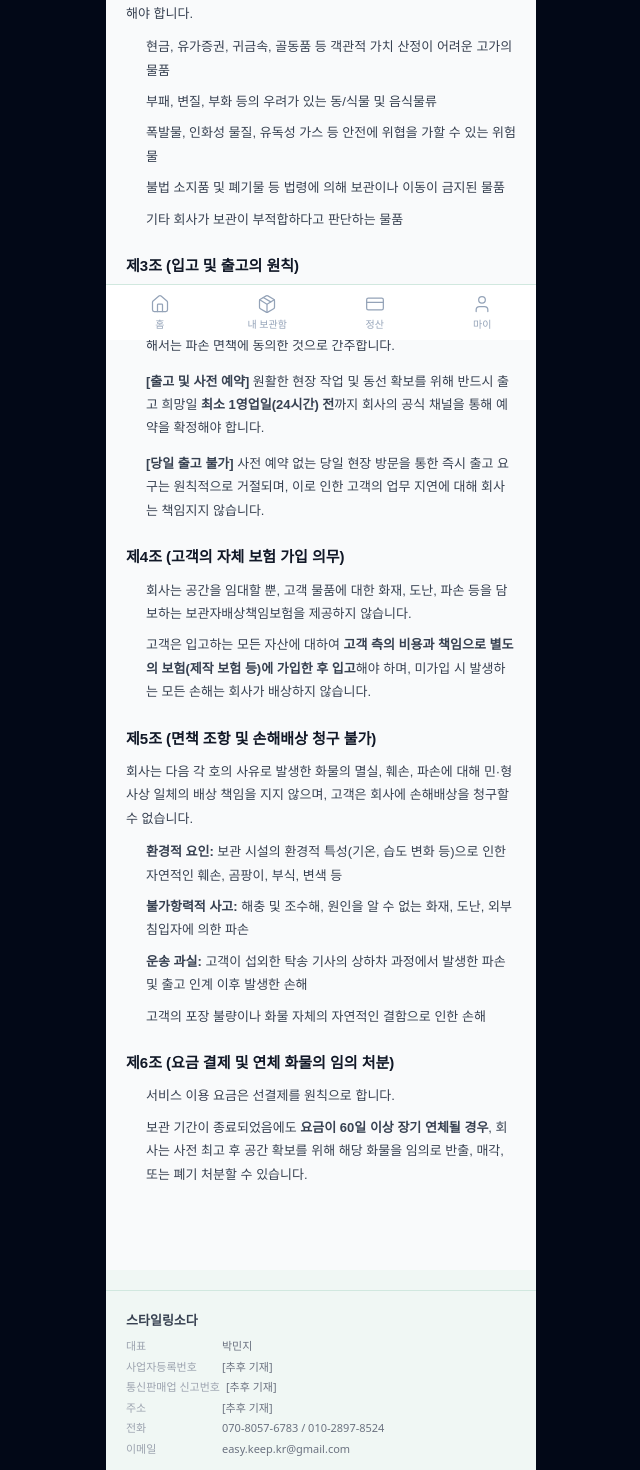
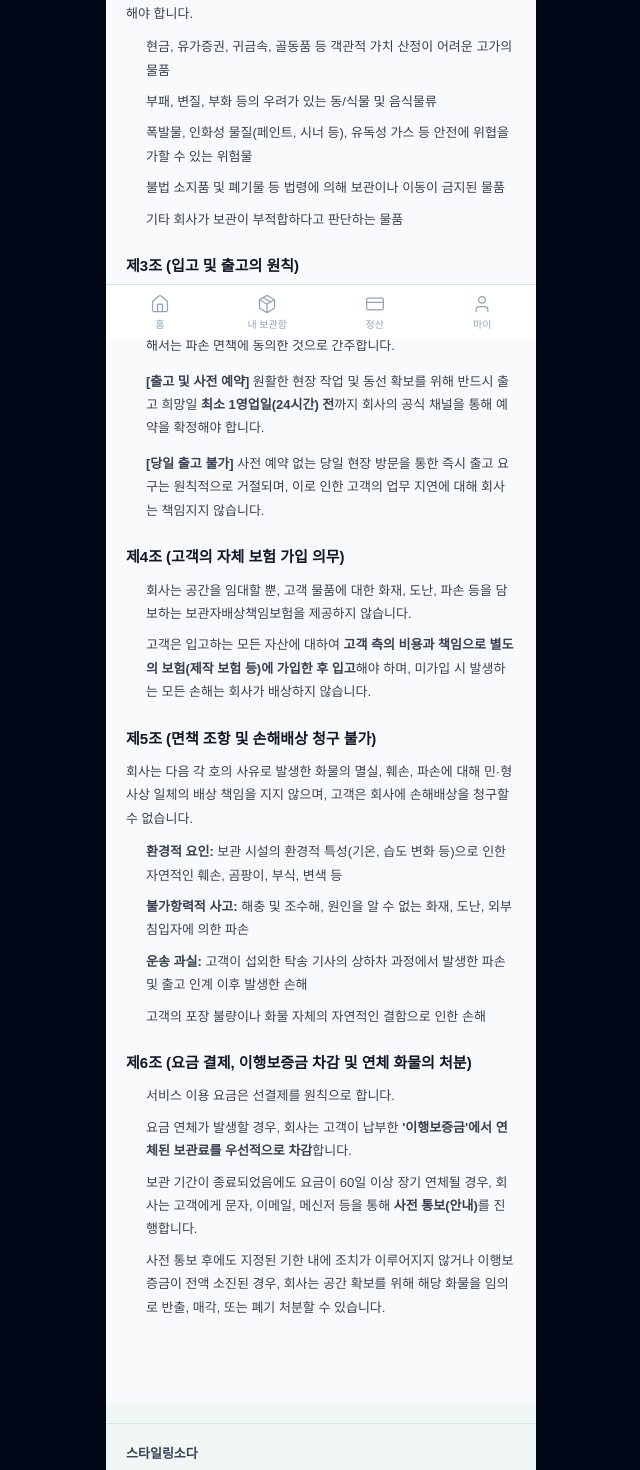
Before and after one commit to sangshin82-crypto/scene-box, a Next.js app: page /terms in a window 1280 px wide. Shown: the part 460-1930 px from the top of the page, without its empty margins (319-959 px from the left). Built offline with nearby package versions, Linux system fonts and the light colour scheme.

Commit message:
feat: 이용약관 제6조 보증금 차감 및 사전 통보 문구 수정 업데이트

```diff
--- a/src/app/(customer)/terms/page.tsx
+++ b/src/app/(customer)/terms/page.tsx
@@ -34,7 +34,7 @@ export default function TermsPage() {
             <ol style={{ paddingLeft: 20, display: "flex", flexDirection: "column", gap: 8 }}>
               <li>현금, 유가증권, 귀금속, 골동품 등 객관적 가치 산정이 어려운 고가의 물품</li>
               <li>부패, 변질, 부화 등의 우려가 있는 동/식물 및 음식물류</li>
-              <li>폭발물, 인화성 물질, 유독성 가스 등 안전에 위협을 가할 수 있는 위험물</li>
+              <li>폭발물, 인화성 물질(페인트, 시너 등), 유독성 가스 등 안전에 위협을 가할 수 있는 위험물</li>
               <li>불법 소지품 및 폐기물 등 법령에 의해 보관이나 이동이 금지된 물품</li>
               <li>기타 회사가 보관이 부적합하다고 판단하는 물품</li>
             </ol>
@@ -71,10 +71,12 @@ export default function TermsPage() {
             </ol>
           </Section>
 
-          <Section title="제6조 (요금 결제 및 연체 화물의 임의 처분)">
+          <Section title="제6조 (요금 결제, 이행보증금 차감 및 연체 화물의 처분)">
             <ol style={{ paddingLeft: 20, display: "flex", flexDirection: "column", gap: 8 }}>
               <li>서비스 이용 요금은 선결제를 원칙으로 합니다.</li>
-              <li>보관 기간이 종료되었음에도 <strong>요금이 60일 이상 장기 연체될 경우</strong>, 회사는 사전 최고 후 공간 확보를 위해 해당 화물을 임의로 반출, 매각, 또는 폐기 처분할 수 있습니다.</li>
+              <li>요금 연체가 발생할 경우, 회사는 고객이 납부한 <strong>'이행보증금'에서 연체된 보관료를 우선적으로 차감</strong>합니다.</li>
+              <li>보관 기간이 종료되었음에도 요금이 60일 이상 장기 연체될 경우, 회사는 고객에게 문자, 이메일, 메신저 등을 통해 <strong>사전 통보(안내)</strong>를 진행합니다.</li>
+              <li>사전 통보 후에도 지정된 기한 내에 조치가 이루어지지 않거나 이행보증금이 전액 소진된 경우, 회사는 공간 확보를 위해 해당 화물을 임의로 반출, 매각, 또는 폐기 처분할 수 있습니다.</li>
             </ol>
           </Section>
 
```
